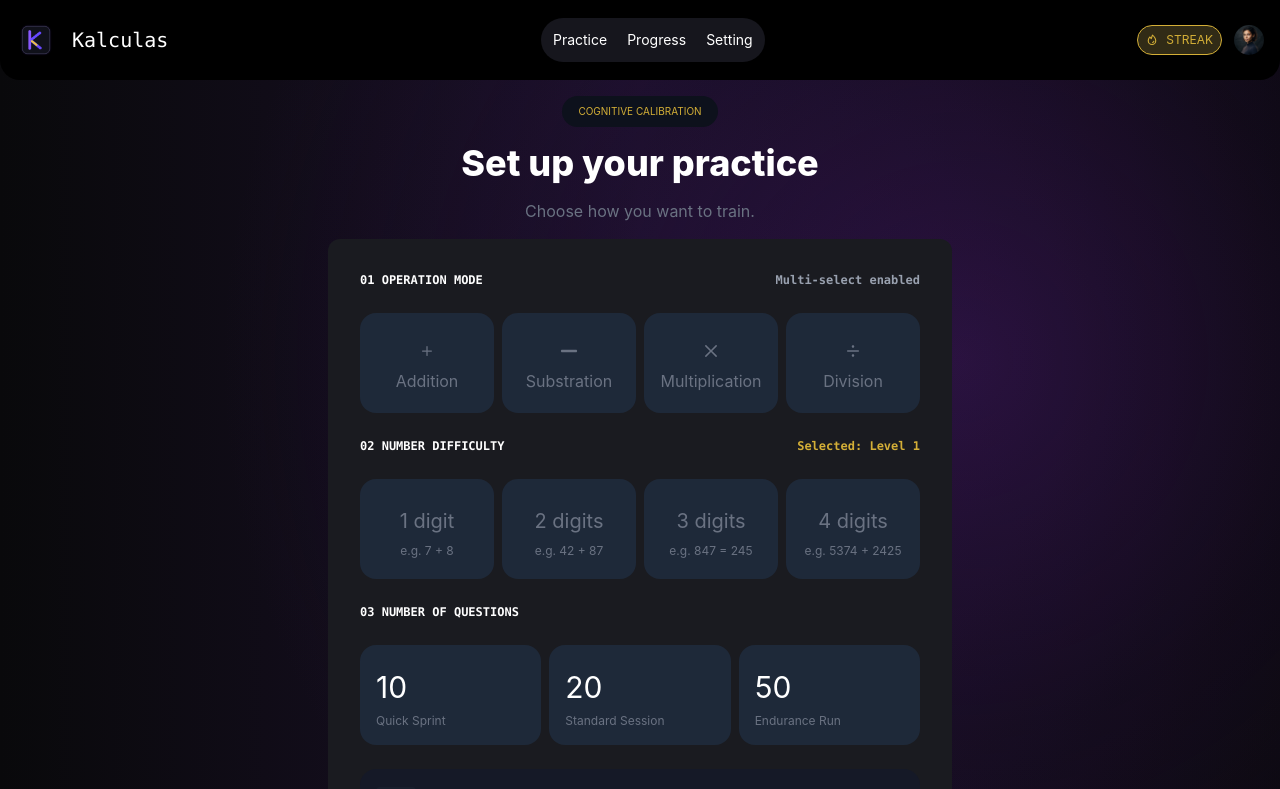
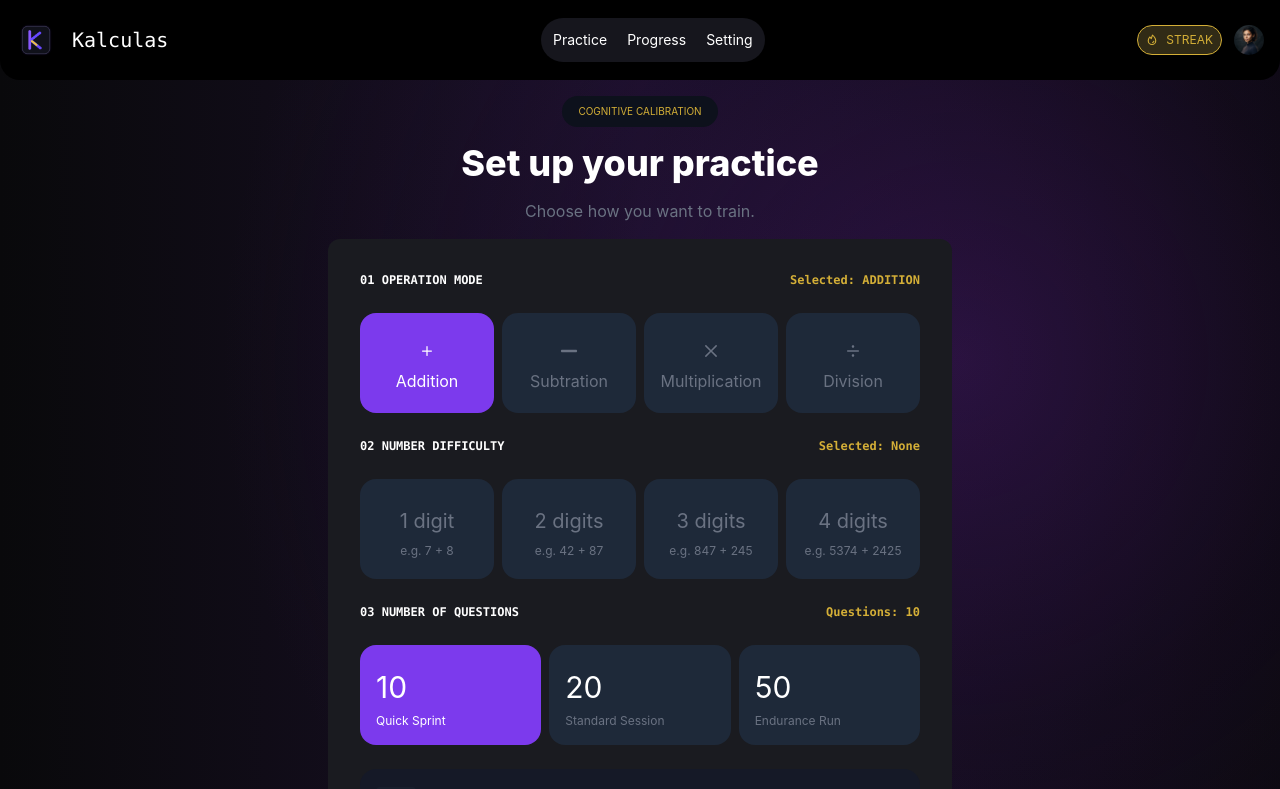
Before and after one commit to hds05/Kalculas-web, a React (Vite) app: page /practiceSetup in a window 1280 px wide. Shown: the top 789 px of the page. Built offline with nearby package versions, Linux system fonts and the light colour scheme.

Commit message:
feat: enhance Setup component with useState for operation selection, number difficulty, and question count

```diff
--- a/src/components/Page-2/Setup.tsx
+++ b/src/components/Page-2/Setup.tsx
@@ -1,4 +1,4 @@
-import React from "react";
+import React, { useState } from "react";
 import { BsLightning } from "react-icons/bs";
 import { FaMinus } from "react-icons/fa6";
 import { IoIosAdd } from "react-icons/io";
@@ -7,6 +7,9 @@ import { RxCross2 } from "react-icons/rx";
 import { Link } from "react-router-dom";
 
 function Setup() {
+  const [operation, setOperation] = useState("addition");
+  const [numbDifficulty, setNumbDifficulty] = useState("None");
+  const [numQuestion, setNumQuestion] = useState(10);
   return (
     <div className="p-4 flex justify-center items-center flex-col">
       <div className="flex justify-center items-center flex-col gap-4">
@@ -19,104 +22,245 @@ function Setup() {
       <div className="bg-[#1A1B20] my-4 w-1/2 p-8 rounded-xl">
         <div className="flex w-full justify-between text-[12px] font-bold font-mono">
           <h5 className="">01 OPERATION MODE</h5>
-          <p className="text-gray-400">Multi-select enabled</p>
+          {/* <p className="text-gray-400">Multi-select enabled</p> */}
+          <p className="text-kal-gold">Selected: {operation.toUpperCase()}</p>
         </div>
         <div className="grid grid-cols-2 gap-2 md:grid-cols-4 my-6">
-          <div className="bg-gray-800 group hover:bg-kal-purple cursor-pointer p-4 h-[100px] rounded-2xl flex flex-col justify-center items-center">
-            <p className="text-xl my-2 group-hover:text-black  text-gray-500">
+          <div
+            onClick={() => {
+              setOperation("addition");
+            }}
+            className={`${operation === "addition" ? "bg-kal-purple " : "bg-gray-800"}  group hover:bg-kal-purple cursor-pointer p-4 h-[100px] rounded-2xl flex flex-col justify-center items-center`}
+          >
+            <p
+              className={`${operation === "addition" ? "text-white group-hover:text-white" : "text-gray-500"} text-xl my-2 group-hover:text-black`}
+            >
               <IoIosAdd />
             </p>
-            <h2 className="text-gray-500 group-hover:text-white">Addition</h2>
+            <h2
+              className={`${operation === "addition" ? "text-white group-hover:text-white" : "text-gray-500"} group-hover:text-white`}
+            >
+              Addition
+            </h2>
           </div>
-          <div className="bg-gray-800 group hover:bg-kal-purple cursor-pointer p-4 h-[100px] rounded-2xl flex flex-col justify-center items-center">
-            <p className="text-xl my-2 group-hover:text-black  text-gray-500">
+          <div
+            onClick={() => {
+              setOperation("subtration");
+            }}
+            className={`${operation === "subtration" ? "bg-kal-purple " : "bg-gray-800"} group hover:bg-kal-purple cursor-pointer p-4 h-[100px] rounded-2xl flex flex-col justify-center items-center`}
+          >
+            <p
+              className={`${operation === "subtration" ? "text-white group-hover:text-white" : "text-gray-500"} text-xl my-2 group-hover:text-black`}
+            >
               <FaMinus />
             </p>
-            <h2 className="text-gray-500 group-hover:text-white">
-              Substration
+            <h2
+              className={`${operation === "subtration" ? "text-white group-hover:text-white" : "text-gray-500"} group-hover:text-white`}
+            >
+              Subtration
             </h2>
           </div>
-          <div className="bg-gray-800 group hover:bg-kal-purple cursor-pointer p-4 h-[100px] rounded-2xl flex flex-col justify-center items-center">
-            <p className="text-xl my-2 group-hover:text-black  text-gray-500">
+          <div
+            onClick={() => {
+              setOperation("multiplication");
+            }}
+            className={`${operation === "multiplication" ? "bg-kal-purple " : "bg-gray-800"} bg-gray-800 group hover:bg-kal-purple cursor-pointer p-4 h-[100px] rounded-2xl flex flex-col justify-center items-center`}
+          >
+            <p
+              className={`${operation === "multiplication" ? "text-white group-hover:text-white" : "text-gray-500"} text-xl my-2 group-hover:text-black  `}
+            >
               <RxCross2 />
             </p>
-            <h2 className="text-gray-500 group-hover:text-white">
+            <h2
+              className={`${operation === "multiplication" ? "text-white group-hover:text-white" : "text-gray-500"}  group-hover:text-white`}
+            >
               Multiplication
             </h2>
           </div>
-          <div className="bg-gray-800 group hover:bg-kal-purple cursor-pointer p-4 h-[100px] rounded-2xl flex flex-col justify-center items-center">
-            <p className="text-xl my-2 group-hover:text-black  text-gray-500">
+          <div
+            onClick={() => {
+              setOperation("division");
+            }}
+            className={`${operation === "division" ? "bg-kal-purple " : "bg-gray-800"}  group hover:bg-kal-purple cursor-pointer p-4 h-[100px] rounded-2xl flex flex-col justify-center items-center`}
+          >
+            <p
+              className={`${operation === "division" ? "text-white group-hover:text-white" : "text-gray-500"} text-xl my-2 group-hover:text-black`}
+            >
               <RiDivideFill />
             </p>
-            <h2 className="text-gray-500 group-hover:text-white">Division</h2>
+            <h2
+              className={`${operation === "division" ? "text-whit group-hover:text-whitee " : "text-gray-500"} group-hover:text-white`}
+            >
+              Division
+            </h2>
           </div>
         </div>
         {/* </div>
       <div className="bg-[#1A1B20] w-1/2 p-8 rounded-xl"> */}
         <div className="flex w-full justify-between text-[12px] font-bold font-mono">
           <h5 className="">02 NUMBER DIFFICULTY</h5>
-          <p className="text-kal-gold">Selected: Level 1</p>
+          <p className="text-kal-gold">Selected: {numbDifficulty}</p>
         </div>
         <div className="grid grid-cols-2 gap-2 md:grid-cols-4 my-6">
-          <div className="bg-gray-800 group hover:bg-kal-purple cursor-pointer p-4 h-[100px] rounded-2xl flex flex-col justify-center items-center">
-            <p className="text-xl my-2 group-hover:text-white  text-gray-500">
+          {/* 1 Digit */}
+          <div
+            onClick={() => setNumbDifficulty("level-1")}
+            className={`${
+              numbDifficulty === "level-1" ? "bg-kal-purple" : "bg-gray-800"
+            } group hover:bg-kal-purple cursor-pointer p-4 h-[100px] rounded-2xl flex flex-col justify-center items-center`}
+          >
+            <p
+              className={`${
+                numbDifficulty === "level-1" ? "text-white" : "text-gray-500"
+              } text-xl my-2 group-hover:text-white`}
+            >
               1 digit
             </p>
-            <p className="text-xs text-gray-500 group-hover:text-white">
+            <p
+              className={`${
+                numbDifficulty === "level-1" ? "text-white" : "text-gray-500"
+              } text-xs group-hover:text-white`}
+            >
               e.g. 7 + 8
             </p>
           </div>
-          <div className="bg-gray-800 group hover:bg-kal-purple cursor-pointer p-4 h-[100px] rounded-2xl flex flex-col justify-center items-center">
-            <p className="text-xl my-2 group-hover:text-white  text-gray-500">
+
+          {/* 2 Digits */}
+          <div
+            onClick={() => setNumbDifficulty("level-2")}
+            className={`${
+              numbDifficulty === "level-2" ? "bg-kal-purple" : "bg-gray-800"
+            } group hover:bg-kal-purple cursor-pointer p-4 h-[100px] rounded-2xl flex flex-col justify-center items-center`}
+          >
+            <p
+              className={`${
+                numbDifficulty === "level-2" ? "text-white" : "text-gray-500"
+              } text-xl my-2 group-hover:text-white`}
+            >
               2 digits
             </p>
-            <h2 className="text-xs text-gray-500 group-hover:text-white">
+            <p
+              className={`${
+                numbDifficulty === "level-2" ? "text-white" : "text-gray-500"
+              } text-xs group-hover:text-white`}
+            >
               e.g. 42 + 87
-            </h2>
+            </p>
           </div>
-          <div className="bg-gray-800 group hover:bg-kal-purple cursor-pointer p-4 h-[100px] rounded-2xl flex flex-col justify-center items-center">
-            <p className="text-xl my-2 group-hover:text-white  text-gray-500">
+
+          {/* 3 Digits */}
+          <div
+            onClick={() => setNumbDifficulty("level-3")}
+            className={`${
+              numbDifficulty === "level-3" ? "bg-kal-purple" : "bg-gray-800"
+            } group hover:bg-kal-purple cursor-pointer p-4 h-[100px] rounded-2xl flex flex-col justify-center items-center`}
+          >
+            <p
+              className={`${
+                numbDifficulty === "level-3" ? "text-white" : "text-gray-500"
+              } text-xl my-2 group-hover:text-white`}
+            >
               3 digits
             </p>
-            <h2 className="text-xs text-gray-500 group-hover:text-white">
-              e.g. 847 = 245
-            </h2>
+
+            <p
+              className={`${
+                numbDifficulty === "level-3" ? "text-white" : "text-gray-500"
+              } text-xs group-hover:text-white`}
+            >
+              e.g. 847 + 245
+            </p>
           </div>
-          <div className="bg-gray-800 group hover:bg-kal-purple cursor-pointer p-4 h-[100px] rounded-2xl flex flex-col justify-center items-center">
-            <p className="text-xl my-2 group-hover:text-white  text-gray-500">
+
+          {/* 4 Digits */}
+          <div
+            onClick={() => setNumbDifficulty("level-4")}
+            className={`${
+              numbDifficulty === "level-4" ? "bg-kal-purple" : "bg-gray-800"
+            } group hover:bg-kal-purple cursor-pointer p-4 h-[100px] rounded-2xl flex flex-col justify-center items-center`}
+          >
+            <p
+              className={`${
+                numbDifficulty === "level-4" ? "text-white" : "text-gray-500"
+              } text-xl my-2 group-hover:text-white`}
+            >
               4 digits
             </p>
-            <h2 className="text-xs text-gray-500 group-hover:text-white">
+
+            <p
+              className={`${
+                numbDifficulty === "level-4" ? "text-white" : "text-gray-500"
+              } text-xs group-hover:text-white`}
+            >
               e.g. 5374 + 2425
-            </h2>
+            </p>
           </div>
         </div>
         <div className="flex w-full justify-between text-[12px] font-bold font-mono">
           <h5 className="">03 NUMBER OF QUESTIONS</h5>
-          {/* <p className="text-kal-gold">Selected: Level 2</p> */}
+          <p className="text-kal-gold">Questions: {numQuestion}</p>
         </div>
         <div className="grid grid-cols-1 gap-2 md:grid-cols-3 my-6">
-          <div className="bg-gray-800 group hover:bg-kal-purple cursor-pointer p-4 h-[100px] rounded-2xl">
-            <p className="text-3xl my-2 group-hover:text-white  text-white">
+          {/* 10 Questions */}
+          <div
+            onClick={() => setNumQuestion(10)}
+            className={`${
+              numQuestion === 10 ? "bg-kal-purple" : "bg-gray-800"
+            } group hover:bg-kal-purple cursor-pointer p-4 h-[100px] rounded-2xl`}
+          >
+            <p
+              className={`text-3xl my-2 ${
+                numQuestion === 10 ? "text-white" : "text-white"
+              } group-hover:text-white`}
+            >
               10
             </p>
-            <p className="text-xs text-gray-500 group-hover:text-white">
+
+            <p
+              className={`text-xs ${
+                numQuestion === 10 ? "text-white" : "text-gray-500"
+              } group-hover:text-white`}
+            >
               Quick Sprint
             </p>
           </div>
-          <div className="bg-gray-800 group hover:bg-kal-purple cursor-pointer p-4 h-[100px] rounded-2xl ">
-            <p className="text-3xl my-2 group-hover:text-white  text-white">
+
+          {/* 20 Questions */}
+          <div
+            onClick={() => setNumQuestion(20)}
+            className={`${
+              numQuestion === 20 ? "bg-kal-purple" : "bg-gray-800"
+            } group hover:bg-kal-purple cursor-pointer p-4 h-[100px] rounded-2xl`}
+          >
+            <p className={`text-3xl my-2 text-white group-hover:text-white`}>
               20
             </p>
-            <p className="text-xs text-gray-500 group-hover:text-white">
+
+            <p
+              className={`text-xs ${
+                numQuestion === 20 ? "text-white" : "text-gray-500"
+              } group-hover:text-white`}
+            >
               Standard Session
             </p>
           </div>
-          <div className="bg-gray-800 group hover:bg-kal-purple cursor-pointer p-4 h-[100px] rounded-2xl">
-            <p className="text-3xl my-2 group-hover:text-white  text-white">
+
+          {/* 50 Questions */}
+          <div
+            onClick={() => setNumQuestion(50)}
+            className={`${
+              numQuestion === 50 ? "bg-kal-purple" : "bg-gray-800"
+            } group hover:bg-kal-purple cursor-pointer p-4 h-[100px] rounded-2xl`}
+          >
+            <p className={`text-3xl my-2 text-white group-hover:text-white`}>
               50
             </p>
-            <p className="text-xs text-gray-500 group-hover:text-white">
+
+            <p
+              className={`text-xs ${
+                numQuestion === 50 ? "text-white" : "text-gray-500"
+              } group-hover:text-white`}
+            >
               Endurance Run
             </p>
           </div>
@@ -129,7 +273,9 @@ function Setup() {
               </div>
               <div className="font-sans">
                 <h1>Instant Feedback</h1>
-                <p className="text-gray-600 text-sm">Displays correct result immediately after keystroke</p>
+                <p className="text-gray-600 text-sm">
+                  Displays correct result immediately after keystroke
+                </p>
               </div>
             </div>
             <button></button>
@@ -141,13 +287,20 @@ function Setup() {
               </div>
               <div className="font-sans">
                 <h1>Hardcore Mode</h1>
-                <p className="text-gray-600 text-sm">No timer pause. Penalize consecutive skips</p>
+                <p className="text-gray-600 text-sm">
+                  No timer pause. Penalize consecutive skips
+                </p>
               </div>
             </div>
             <button></button>
           </div>
         </div>
-        <Link to={'/questions'} className="flex items-center text-gray-700 hover:text-white transition cursor-pointer hover:shadow-[0px_0px_15px_gray] bg-[#7C3AED] p-4 my-4 w-full rounded-2xl font-extrabold justify-center">Start Practice <RiArrowRightLine /></Link>
+        <Link
+          to={"/questions"}
+          className="flex items-center text-gray-700 hover:text-white transition cursor-pointer hover:shadow-[0px_0px_15px_gray] bg-[#7C3AED] p-4 my-4 w-full rounded-2xl font-extrabold justify-center"
+        >
+          Start Practice <RiArrowRightLine />
+        </Link>
       </div>
     </div>
   );
```
